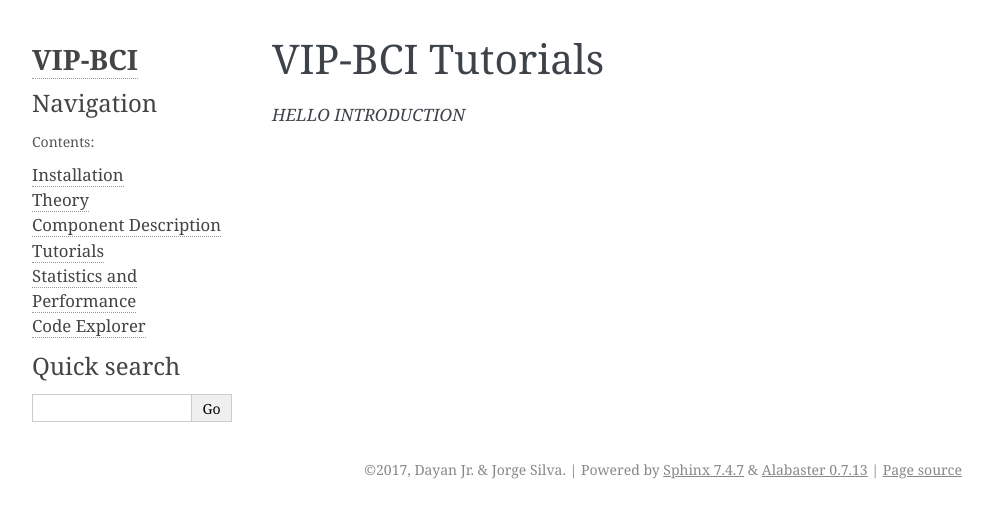
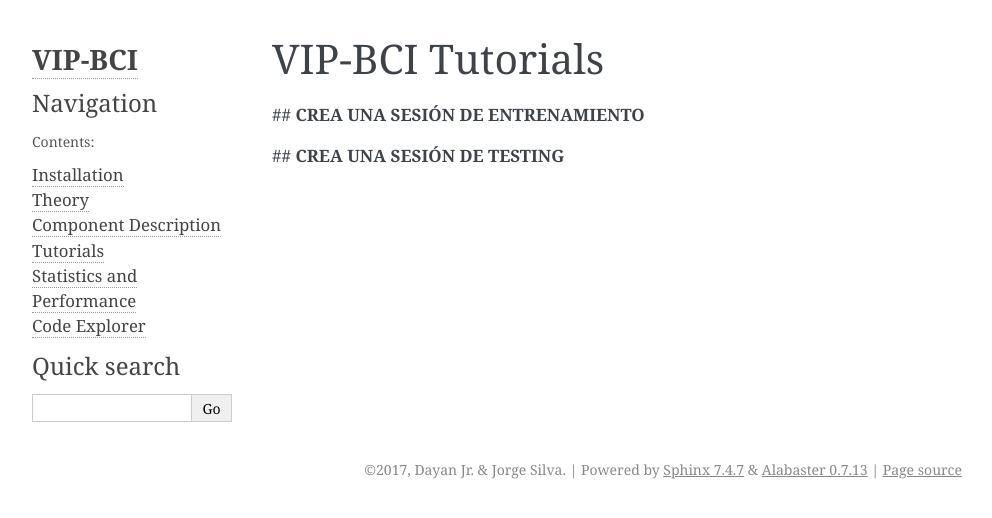
Before and after one commit to JorgeluissilvaC/VIPproject, a Sphinx documentation site: the page built from docs/tutorials.rst, in a window 1280 px wide. Shown: the top 518 px of the page, without its empty margins (148-1140 px from the left). Built offline with Sphinx 7.4.7, drawn with Linux system fonts in a browser that asks for light colours.

Commit message:
tutorial

```diff
--- a/docs/tutorials.rst
+++ b/docs/tutorials.rst
@@ -1,4 +1,8 @@
 VIP-BCI Tutorials
 =================
 
-*HELLO INTRODUCTION*
+## **CREA UNA SESIÓN DE ENTRENAMIENTO**
+
+
+
+## **CREA UNA SESIÓN DE TESTING**
```
